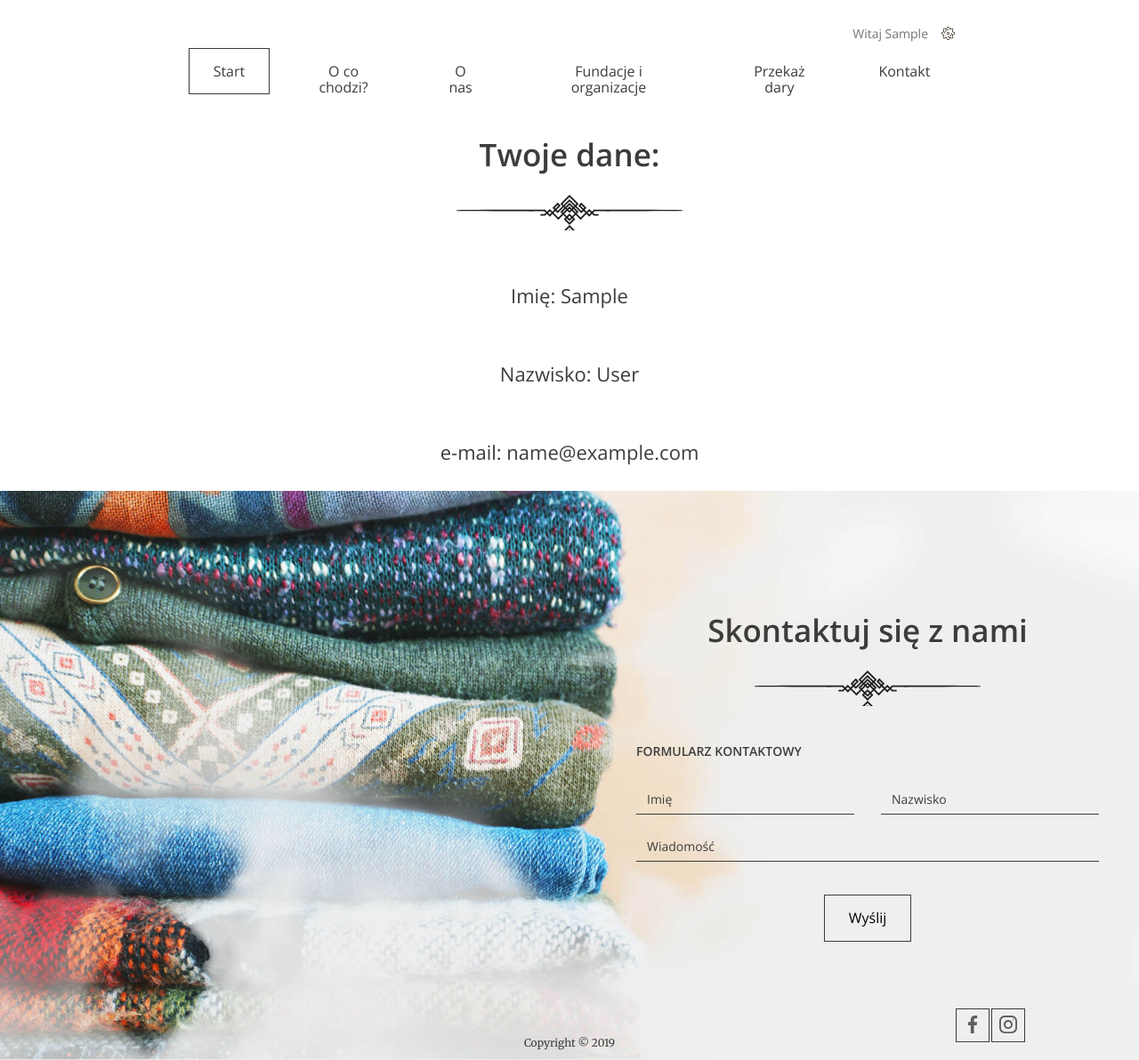
After one commit to Agata999/into-the-right-hands, a Django app: page /user/1 in a window 1280 px wide. The commit adds this page. Shown: the whole page at 89% size. Run offline with Django 3.2, Linux system fonts and the light colour scheme; the visitor is signed in with stand-in values (Sample User, id 1); data comes from the database, SQL or seed files in the repository.

Commit message:
User details view

```diff
--- a/donation/templates/base.html
+++ b/donation/templates/base.html
@@ -16,7 +16,7 @@
           <li class="logged-user">
             Witaj {{ user.first_name }}
             <ul class="dropdown">
-              <li><a href="#">Profil</a></li>
+              <li><a href="{% url 'user' user.id %}">Profil</a></li>
               <li><a href="#">Ustawienia</a></li>
                 {% if user.is_superuser %}
               <li><a href="/admin/">Panel administracyjny</a></li>
--- a/donation/templates/index.html
+++ b/donation/templates/index.html
@@ -26,7 +26,6 @@
           <h3>Wspartych organizacji</h3>
           <p>Wspieramy tylko zweryfikowane instytucje</p>
         </div>
-
       </div>
     </section>
 
--- /dev/null
+++ b/donation/templates/user.html
@@ -0,0 +1,14 @@
+{% extends "base.html" %}
+{% load static %}
+{%  block content %}
+    </header>
+    <section>
+
+      <div class="about-us--text">
+        <h2>Twoje dane:</h2>
+        <p>Imię: {{ user.first_name }}</p>
+        <p>Nazwisko: {{ user.last_name }}</p>
+        <p>e-mail: {{ user.email }}</p>
+      </div>
+    </section>
+{% endblock %}
--- a/donation/urls.py
+++ b/donation/urls.py
@@ -1,10 +1,11 @@
-from django.urls import path
-from .views import LandingPage, AddDonation, Login, Register, Logout
+from django.urls import path, re_path
+from .views import LandingPage, AddDonation, Login, Register, Logout, UserDetails
 
 urlpatterns = [
     path('', LandingPage.as_view(), name='landing_page'),
     path('add_donation/', AddDonation.as_view(), name='add_donation'),
     path('login/', Login.as_view(), name='login'),
     path('register/', Register.as_view(), name='register'),
-    path('logout', Logout.as_view(), name='logout'),
+    path('logout/', Logout.as_view(), name='logout'),
+    re_path(r'^user/(?P<id>(\d)+)', UserDetails.as_view(), name='user'),
 ]
--- a/donation/views.py
+++ b/donation/views.py
@@ -3,7 +3,7 @@ from django.contrib.auth import authenticate, login, logout
 from django.contrib.auth.mixins import LoginRequiredMixin
 from django.contrib.auth.models import User
 from django.db.models import Count
-from django.shortcuts import render, redirect
+from django.shortcuts import render, redirect, get_object_or_404
 from django.views import View
 from .models import Donation, Institution, Category
 
@@ -35,7 +35,6 @@ class AddDonation(LoginRequiredMixin, View):
         institutions = Institution.objects.all()
         return render(request, 'form.html', {'categories': categories,
                                              'institutions': institutions})
-
 
 
 class Login(View):
@@ -77,3 +76,11 @@ class Logout(View):
     def get(self, request):
         logout(request)
         return redirect('landing_page')
+
+
+class UserDetails(LoginRequiredMixin, View):
+    login_url = '/login/'
+
+    def get(self, request, id):
+        user = User.objects.get(id=id)
+        return render(request, 'user.html', {'user': user})
```
